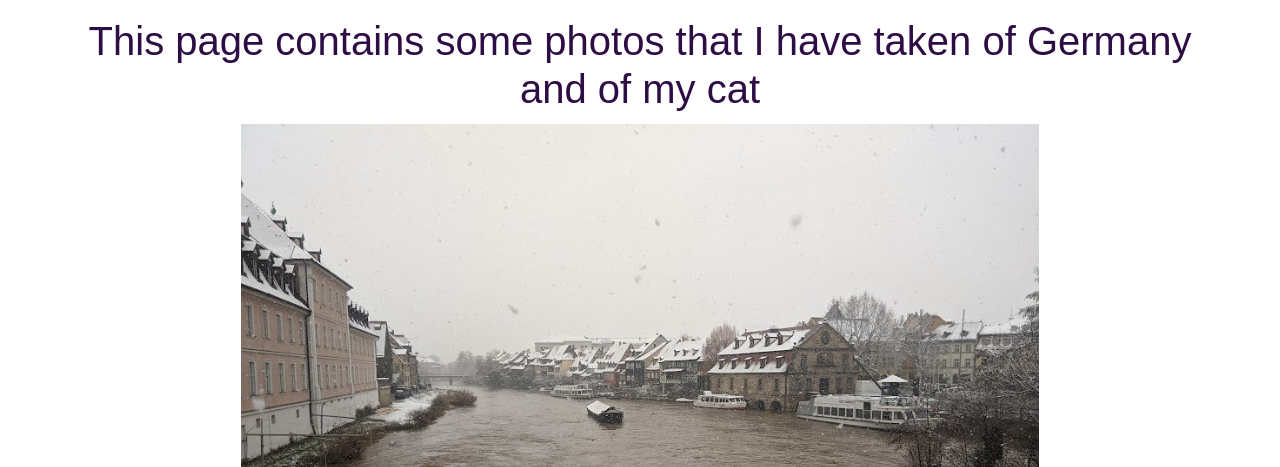
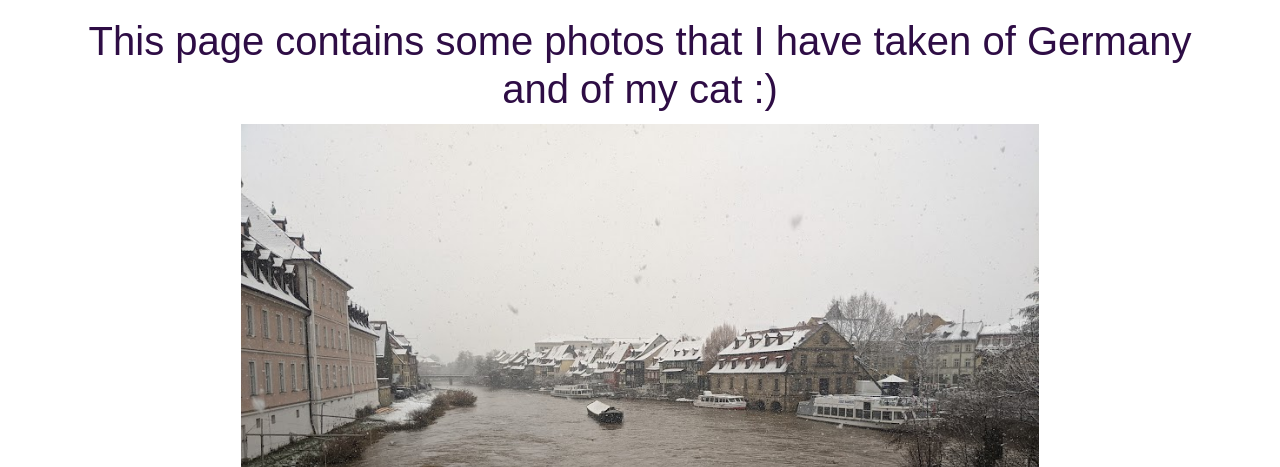
Before and after one commit to Moira-Gerard/1450-Final-Project, a plain HTML site: page gallery.html in a window 1280 px wide. Shown: the part 333-800 px from the top of the page. Drawn offline with nearby package versions, Linux system fonts and the light colour scheme; a web font is replaced by a local one.

Commit message:
Update gallery.html

```diff
--- a/gallery.html
+++ b/gallery.html
@@ -33,7 +33,7 @@
 				<div class="row">
 					<div class="col-sm-12">
 						<h1>Gallery<h1>
-						<h2> This page contains some photos that I have taken of Germany and of my cat</h2>
+						<h2> This page contains some photos that I have taken of Germany and of my cat :)</h2>
 					</div>
 				</div>
 			</div>
```
